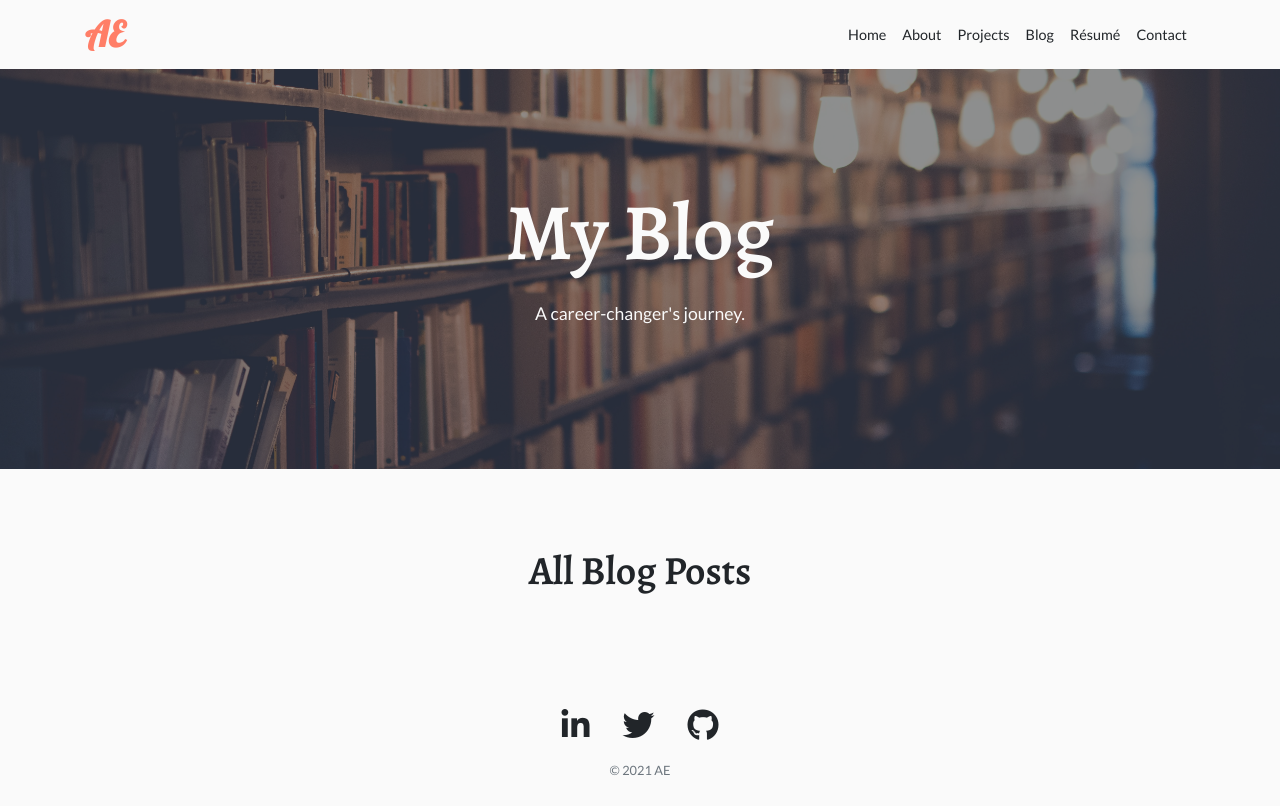
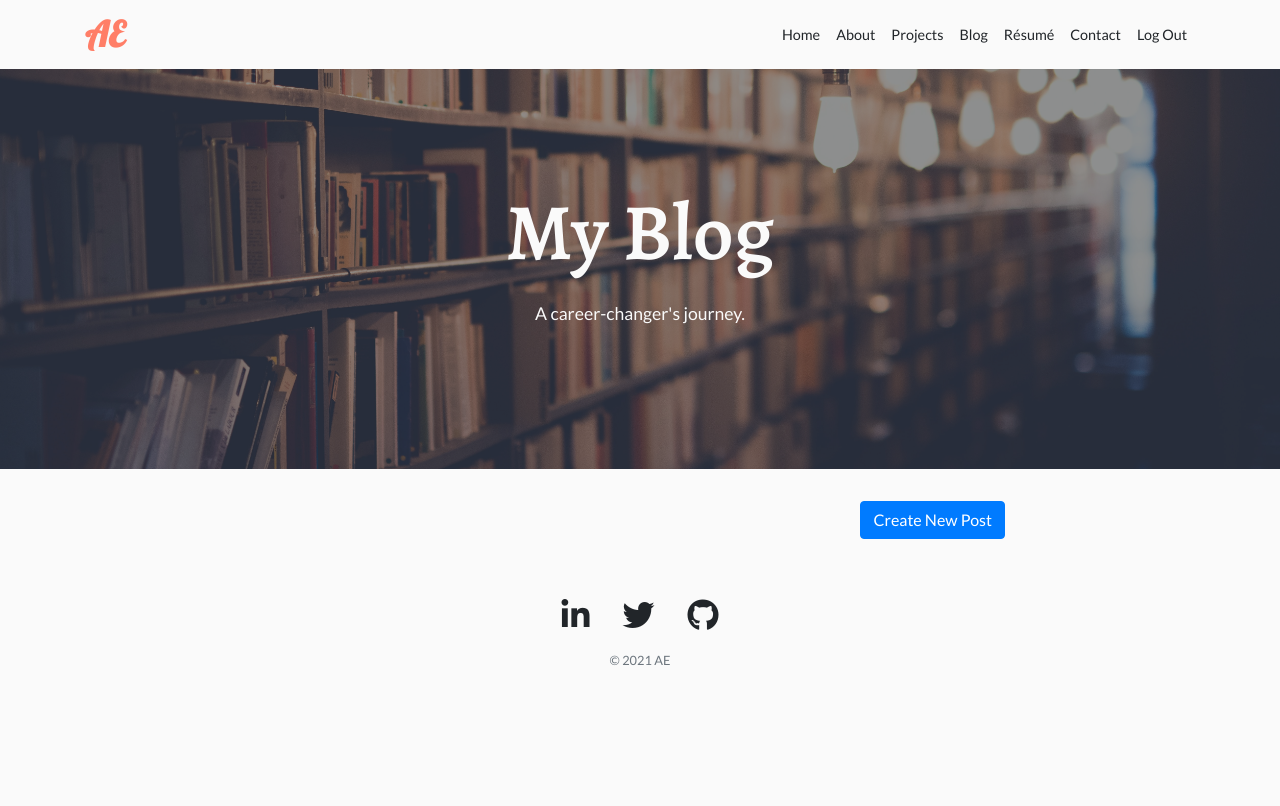
Before and after one commit to aeversme/portfolio-webapp, a Flask app: page /blog in a window 1280 px wide. After the commit the page ends 665 px from the top, so only its background shows below. Run offline with Flask 2, Linux system fonts and the light colour scheme; the visitor is signed in with stand-in values (Sample User, id 1); data comes from the database, SQL or seed files in the repository; both versions use the stored data as it was after the commit; data that the repository does not hold is empty; some libraries are stand-ins or nearby versions.

Commit message:
edit blog and login template

```diff
--- a/main.py
+++ b/main.py
@@ -1,4 +1,5 @@
 from flask import Flask, render_template, request, redirect, url_for, flash, abort
+from flask_bootstrap import Bootstrap
 from flask_sqlalchemy import SQLAlchemy
 from flask_ckeditor import CKEditor
 from flask_login import UserMixin, login_user, LoginManager, current_user, logout_user
@@ -15,12 +16,13 @@ import os
 
 app = Flask(__name__)
 current_year = date.today().year
+Bootstrap(app)
 ckeditor = CKEditor(app)
 load_dotenv()
 
 # App & DB Config
 app.config['SECRET_KEY'] = os.getenv('APP_SECRET_KEY')
-app.config['SQLALCHEMY_DATABASE_URI'] = os.getenv('DATABASE_URL', 'sqlite:///blog.db')
+app.config['SQLALCHEMY_DATABASE_URI'] = 'sqlite:///blog.db'
 app.config['SQLALCHEMY_TRACK_MODIFICATIONS'] = False
 db = SQLAlchemy(app)
 
--- a/static/css/styles.css
+++ b/static/css/styles.css
@@ -7,6 +7,10 @@ body {
 a {
     color: #212529;
     text-decoration: none;
+}
+
+a.muted {
+    color: #6c757d;
 }
 
 a:hover {
@@ -113,6 +117,19 @@ h1, h2, h3 {
     color: #ff7e67;
 }
 
+/* Blog */
+
+.post-meta {
+    font-size: 18px;
+    font-style: italic;
+    margin-top: 0;
+    color: #868e96;
+}
+
+.register-link {
+    margin-top: 10px;
+}
+
 /* CTA */
 
 .cta {
--- a/templates/base.html
+++ b/templates/base.html
@@ -43,6 +43,11 @@
                         <a class="nav-link" href="{{ url_for('get_all_posts') }}">Blog</a>
                         <a class="nav-link" href="https://resume.alexeversmeyer.com">Résumé</a>
                         <a class="nav-link" href="{{ url_for('contact_me') }}">Contact</a>
+                        {% if not logged_in %}
+                        <a class="nav-link" href="{{ url_for('login') }}">Login</a>
+                        {% else %}
+                        <a class="nav-link" href="{{ url_for('logout') }}">Log Out</a>
+                        {% endif %}
                     </div>
                 </div>
             </div>
--- a/templates/blog.html
+++ b/templates/blog.html
@@ -15,10 +15,33 @@ Home
     </div>
 </div>
 <div class="container">
-    <div class="feature-title text-center">
-        <h2 class="medium-heading">All Blog Posts</h2>
+    <div class="row">
+        <div class="col-lg-8 col-md-10 mx-auto">
+
+            {% for blog_post in all_posts %}
+                <div class="post-preview">
+                    <a href="{{ url_for('get_blog_post', post_id=blog_post.id) }}">
+                    <h2 class="medium-heading">{{ blog_post.title }}</h2>
+                    <h3 class="small-heading">{{ blog_post.subtitle }}</h3>
+                    </a>
+                    <p class="post-meta">Posted by
+                    <a href="#" style="text-decoration:none;">{{ blog_post.author.name }}</a>
+                    on {{ blog_post.date }}
+                    {% if current_user.id == 1 %}
+                    <a href="{{ url_for('delete', post_id=blog_post.id) }}">✘</a>
+                    {% endif %}
+                    </p>
+                </div>
+            {% endfor %}
+
+            <!-- Pager -->
+            <div class="clearfix">
+                {% if current_user.id == 1 %}
+                    <a class="btn btn-primary float-right" href="{{ url_for('make_post') }}">Create New Post</a>
+                {% endif %}
+            </div>
+        </div>
     </div>
-
 </div>
 
 {% endblock %}
```
Also changed, not shown: requirements.txt (added, +36 -0 lines), templates/login.html (+18 -4 lines), blog.db (added).
